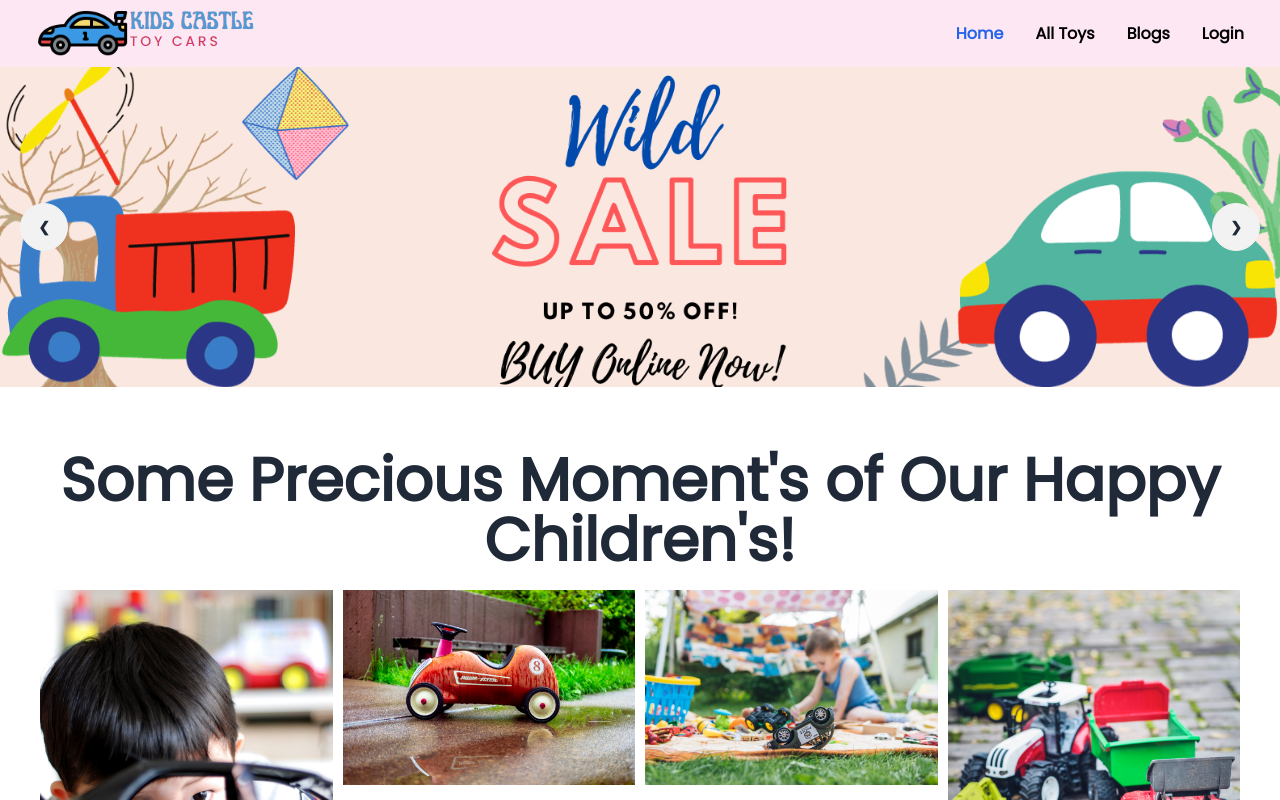
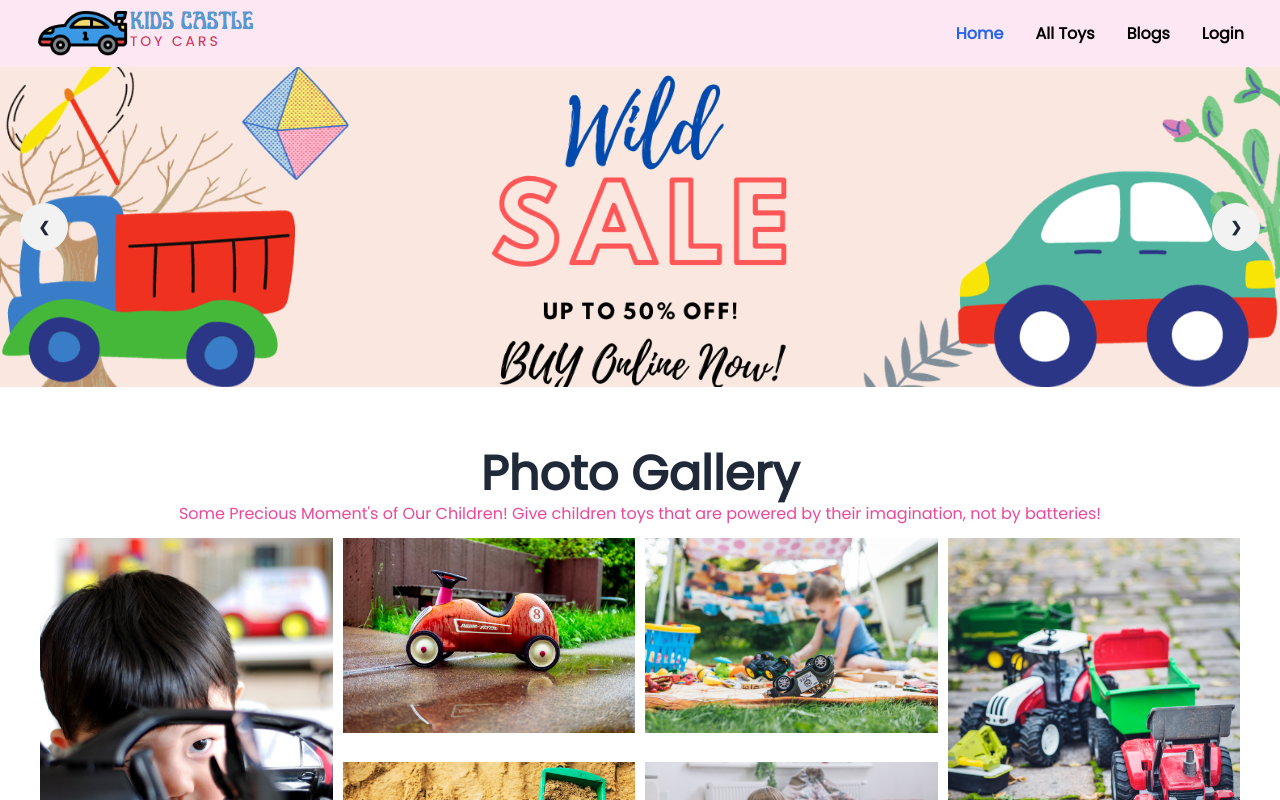
Before and after one commit to MasukBD/kid-castle, a React (Vite) app: page / in a window 1280 px wide. Shown: the top 800 px of the page. Built offline with nearby package versions, Linux system fonts and the light colour scheme; no server answers.

Commit message:
some features changed

```diff
--- a/src/Pages/HomePage/ImageGallery.jsx
+++ b/src/Pages/HomePage/ImageGallery.jsx
@@ -19,7 +19,8 @@ const ImageGallery = () => {
     return (
         <>
             <ScrollAnimation animateIn='fadeInDown' initiallyVisible={true}>
-                <h1 className='text-xl md:text-4xl lg:text-6xl font-semibold text-center my-5'>Some Precious Moment&apos;s of Our Happy Children&apos;s!</h1>
+                <h1 className='text-xl lg:text-5xl font-semibold text-center'>Photo Gallery</h1>
+                <p className='text-center px-3 text-pink-500 mt-1 mb-3'>Some Precious Moment&apos;s of Our Children! Give children toys that are powered by their imagination, not by batteries!</p>
             </ScrollAnimation>
             <div className='px-3 lg:px-10 gallery-image-container'>
                 <img className='image1' src={photo1} alt="" />
--- a/src/Pages/HomePage/Subscribe.jsx
+++ b/src/Pages/HomePage/Subscribe.jsx
@@ -10,7 +10,7 @@ const Subscribe = () => {
                 <p className='text-center mt-3 mb-5'>SignUp For Ultimate Kid Castle Treasure</p>
                 <form>
                     <input className='bg-pink-200 px-2 py-1 w-10/12 border-2 rounded-md' type="email" name="" id="" required placeholder='example@kidcastle.com' />
-                    <button className='px-2'><FaRegPaperPlane></FaRegPaperPlane></button>
+                    <button title='send' className='px-2'><FaRegPaperPlane></FaRegPaperPlane></button>
                     <div className='my-3 text-center'><input type="checkbox" name="" id="" /><span> Accept our </span><a className='text-blue-500 underline' href="">Term & Condition</a></div>
                 </form>
             </div>
```
Also changed, not shown: src/Pages/HomePage/HomeNews.jsx (line endings or trailing spaces).
